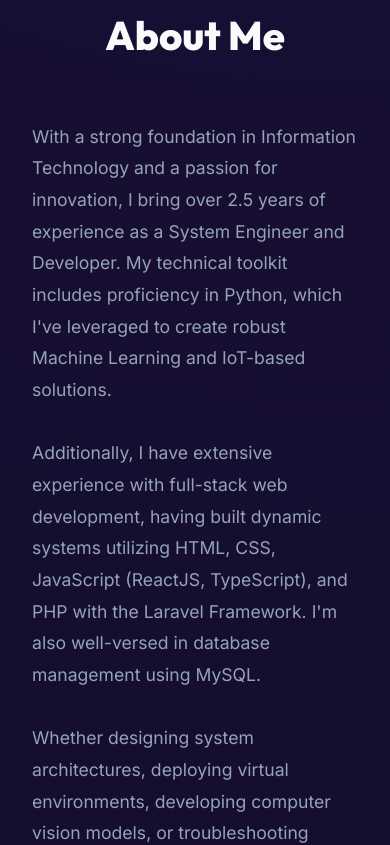
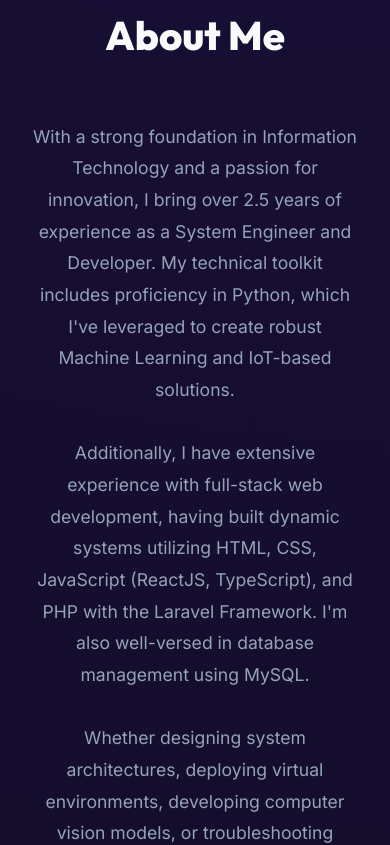
Before and after one commit to kittozaph/portfolio, a React (Vite) app: page / in a window 390 px wide. Shown: the part 1186-2031 px from the top of the page. Built offline with nearby package versions, Linux system fonts and the light colour scheme.

Commit message:
style: center about content on mobile and prevent horizontal overflow across root elements

```diff
--- a/src/components/About.css
+++ b/src/components/About.css
@@ -44,6 +44,7 @@
 @media (max-width: 768px) {
   .about-content {
     grid-template-columns: 1fr;
+    text-align: center;
   }
 }
 @media (max-width: 500px) {
--- a/src/index.css
+++ b/src/index.css
@@ -21,6 +21,8 @@
 html {
   scroll-behavior: smooth;
   scroll-padding-top: 80px;
+  overflow-x: hidden;
+  width: 100%;
 }
 
 body {
@@ -31,6 +33,12 @@ body {
   line-height: 1.6;
   min-height: 100vh;
   overflow-x: hidden;
+  width: 100%;
+}
+
+#root {
+  overflow-x: hidden;
+  width: 100%;
 }
 
 h1, h2, h3, h4, h5, h6 {
```
